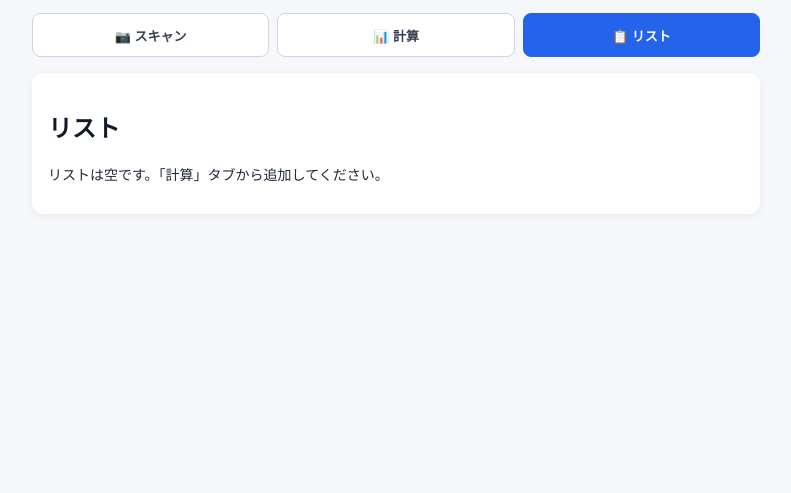
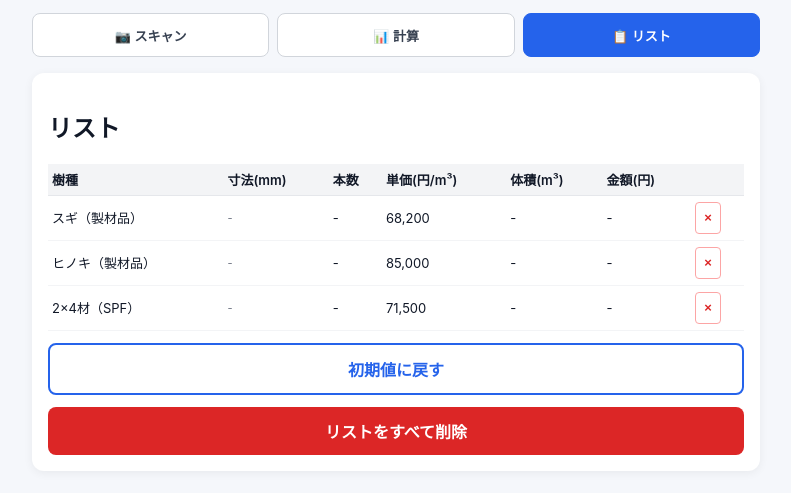
Before and after one commit to Shinsuke75/mokusan, a website: page index.html in a window 1280 px wide. Both pictures are taken after a click on the button "📋 リスト". Shown: the part 107-600 px from the top of the page, without its empty margins (244-1035 px from the left). Drawn offline with Linux system fonts and the light colour scheme.

Commit message:
feat: デフォルト3種をリストに復元・初期値に戻すボタン復活
DEFAULT_CHIPSと同じスギ・ヒノキ・2×4材(SPF)の3種のみをデフォルトエントリとして使用。
makeDefaultEntries/resetToDefaults/resetListButtonを再追加。

https://claude.ai/code/session_015xkYGuWRve7KAxn7B4KDuU

Co-authored-by: Claude <noreply@anthropic.com>

```diff
--- a/app.js
+++ b/app.js
@@ -22,6 +22,18 @@ const DEFAULT_LIST = [
   { species: "ウォルナット",   unitPrice: 1100000 },
 ];
 
+function makeDefaultEntries() {
+  return DEFAULT_LIST
+    .filter((d) => DEFAULT_CHIPS.includes(d.species))
+    .map((d, i) => ({
+      id: `default_${i}`,
+      species: d.species,
+      unitPrice: d.unitPrice,
+      isDefault: true,
+      widthMm: 0, heightMm: 0, lengthMm: 0,
+      qty: 0, volumeM3: 0, totalPrice: 0
+    }));
+}
 
 const state = {
   imageBase64: "",
@@ -30,7 +42,11 @@ const state = {
   selectedFile: null,
   priceData: { recent: [] },
   priceDataLoaded: false,
-  list: JSON.parse(localStorage.getItem("mokusan_list") || "[]")
+  list: (() => {
+    const saved = localStorage.getItem("mokusan_list");
+    if (saved !== null) return JSON.parse(saved);
+    return makeDefaultEntries();
+  })()
 };
 
 const getElement = (id) => document.getElementById(id);
@@ -90,6 +106,7 @@ const els = {
   totalVolume: getElement("totalVolume"),
   totalPrice: getElement("totalPrice"),
   shareButton: getElement("shareButton"),
+  resetListButton: getElement("resetListButton"),
   clearListButton: getElement("clearListButton")
 };
 
@@ -418,6 +435,14 @@ function removeFromList(id) {
   renderListChips();
 }
 
+function resetToDefaults() {
+  if (!confirm("リストを初期値に戻しますか？\n追加した項目はすべて削除されます。")) return;
+  state.list = makeDefaultEntries();
+  localStorage.setItem("mokusan_list", JSON.stringify(state.list));
+  renderList();
+  renderListChips();
+}
+
 function clearList() {
   if (!confirm("リストをすべて削除しますか？")) return;
   state.list = [];
@@ -466,11 +491,13 @@ function renderList() {
     els.listTable.innerHTML = "";
     els.listTotal.classList.add("hidden");
     els.shareButton.classList.add("hidden");
+    els.resetListButton.classList.remove("hidden");
     els.clearListButton.classList.add("hidden");
     return;
   }
 
   els.listEmpty.classList.add("hidden");
+  els.resetListButton.classList.remove("hidden");
   els.clearListButton.classList.remove("hidden");
 
   // 合計は実際の材料（寸法入力済み）のみ集計
@@ -539,6 +566,7 @@ els.tabList.addEventListener("click", () => switchTab("list"));
 els.calcSpecies.addEventListener("input", onSpeciesChange);
 els.addToListButton.addEventListener("click", addToList);
 els.shareButton.addEventListener("click", exportList);
+els.resetListButton.addEventListener("click", resetToDefaults);
 els.clearListButton.addEventListener("click", clearList);
 
 [els.calcUnitPrice, els.calcWidth, els.calcHeight, els.calcLength, els.calcQty]
--- a/index.html
+++ b/index.html
@@ -125,6 +125,7 @@
             <p>合計金額: <strong><span id="totalPrice">-</span> 円</strong></p>
           </div>
           <button id="shareButton" type="button" class="primary hidden">共有</button>
+          <button id="resetListButton" type="button" class="secondary hidden">初期値に戻す</button>
           <button id="clearListButton" type="button" class="danger hidden">リストをすべて削除</button>
         </section>
       </div>
```
